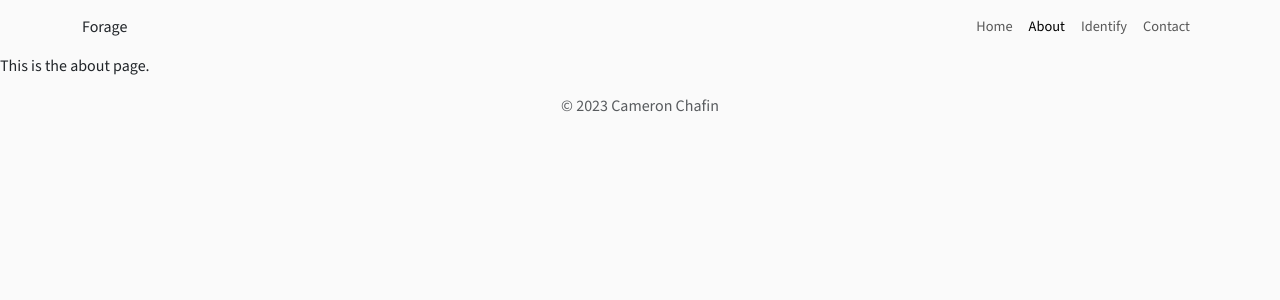
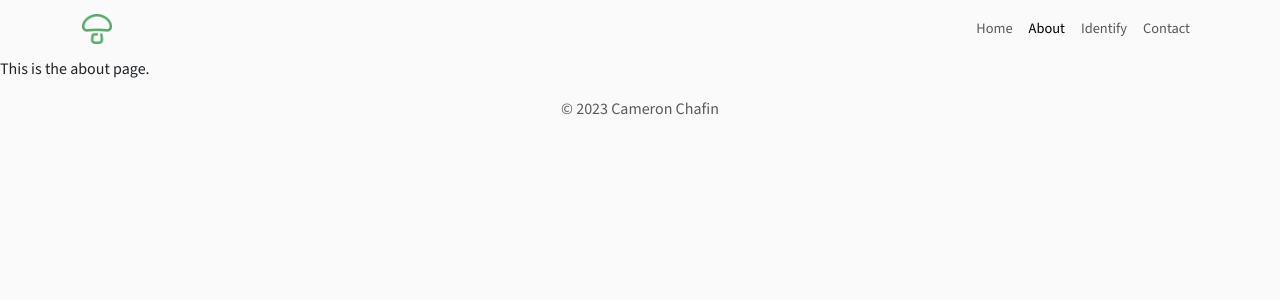
Before and after one commit to cameronchafin/Forage, a Flask app: page /about in a window 1280 px wide. Shown: the top 300 px of the page. Run offline with Flask 3, Linux system fonts and the light colour scheme; some libraries are stand-ins or nearby versions.

Commit message:
Logo & Favicon
Added favicon and navbar mushroom logo

```diff
--- a/templates/base.html
+++ b/templates/base.html
@@ -9,7 +9,7 @@
         <title>{% block title %}{% endblock %} Forage</title>
 
         <!-- Favicon -->
-<!--        Do this later        -->
+        <link rel="icon" type="image/png" href="{{ url_for('static', filename='img/favicon.png') }}">
 
         <!-- Icons -->
         <script src="https://kit.fontawesome.com/1fc18f77e9.js" crossorigin="anonymous"></script>
@@ -32,7 +32,9 @@
         <!-- Nav bar -->
         <nav class="navbar navbar-expand-lg">
           <div class="container-md">
-            <span class="brand mb-0">Forage</span>
+            <a class="navbar-brand" href="{{ url_for('index') }}">
+                <img src="{{ url_for('static', filename='img/logo.png') }}" alt="Forage Logo" height="30">
+            </a>
             <button class="navbar-toggler" type="button" data-bs-toggle="collapse" data-bs-target="#navbarNavAltMarkup"
                     aria-controls="navbarNavAltMarkup" aria-expanded="false" aria-label="Toggle navigation">
               <i class="button fas fa-bars"></i>
```
Also changed, not shown: static/img/favicon.png (added), static/img/logo.png (added).
